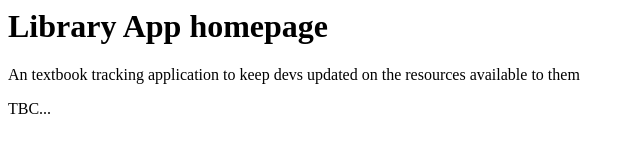
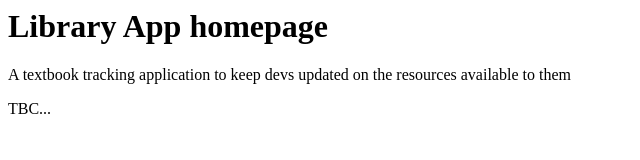
Before and after one commit to libraryapp/libraryapp.github.io, a plain HTML site: page index.html in a window 1280 px wide. Shown: the full height of the page, 0-640 px from the left. Drawn offline with Linux system fonts and the light colour scheme.

Commit message:
Update index.html

```diff
--- a/index.html
+++ b/index.html
@@ -2,7 +2,7 @@
   <head></head>
   <body>
     <h1>Library App homepage</h1>
-    <p>An textbook tracking application to keep devs updated on the resources available to them</p>
+    <p>A textbook tracking application to keep devs updated on the resources available to them</p>
     <p>TBC...</p>
   </body>
 </html>
```
